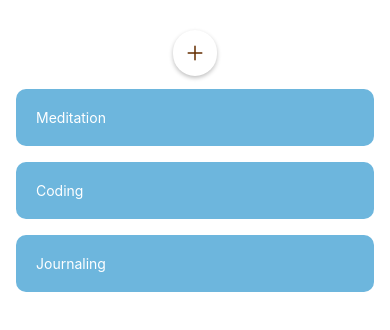
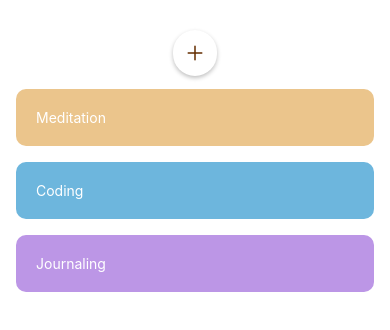
Before and after one commit to Victor-Sarti/ToDoList, a React Native app: screen / in a window 390 px wide. Shown: the top 330 px of the page. Built offline with nearby package versions, Linux system fonts and the light colour scheme.

Commit message:
fix: ajust bug style

```diff
--- a/App.js
+++ b/App.js
@@ -10,19 +10,19 @@ const DATA = [
     id: '1',
     title: 'Meditation',
     completed: false,
-    color: "#EBC58C"
+    color: "#EBC58C",
   },
   {
     id: '2',
     title: 'Coding',
     completed: false,
-    color: "#6DB6DD"
+    color: "#6DB6DD",
   },
   {
     id: '3',
     title: 'Journaling',
     completed: false,
-    color:"#BC96E6"
+    color:"#BC96E6",
   }
 
 ]
@@ -57,7 +57,7 @@ export default function App() {
   }
 
   const TodoItem = (props) => (
-    <TouchableOpacity style={[styles.item, { backgorudColor: props.item.color}]} onPress={() => markItemCompleted(props.item)}>
+    <TouchableOpacity style={[styles.item, { backgroundColor : props.item.color} ]} onPress={() => markItemCompleted(props.item)}>
       <Text style={props.item.completed ? styles.itemTextCompleted :  styles.itemText} >{props.item.title}</Text>
     </TouchableOpacity>
   )
```
